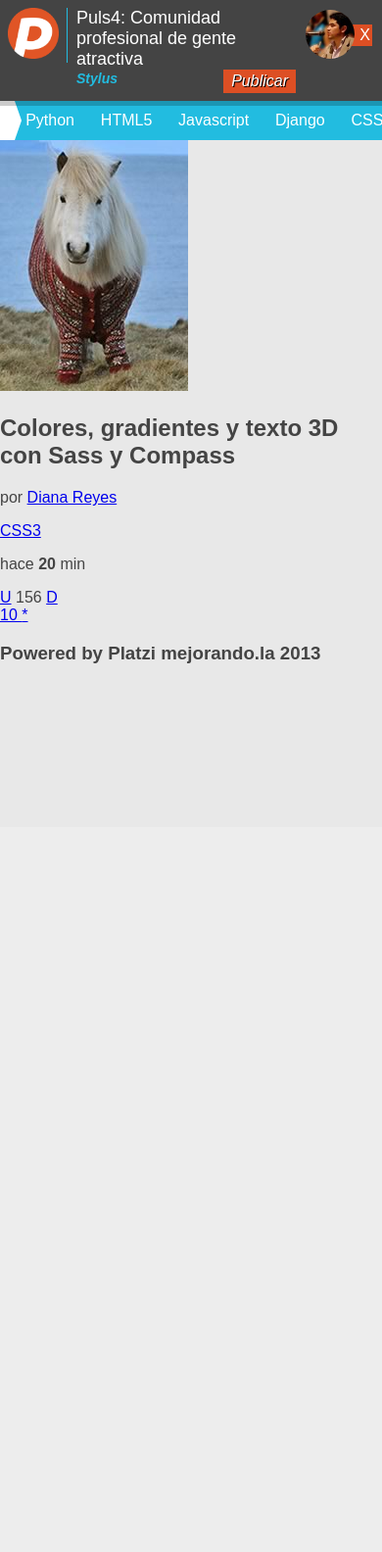
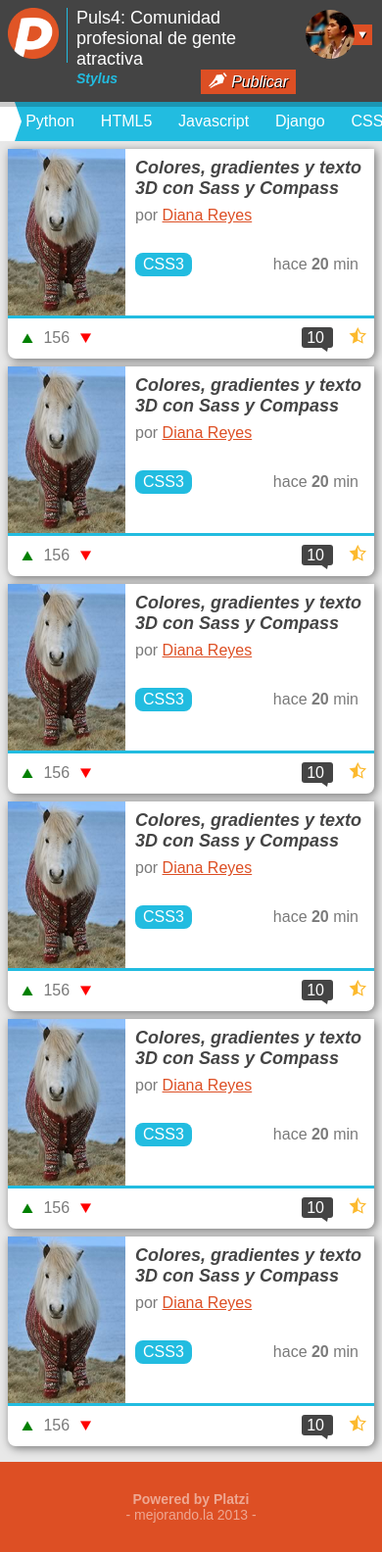
Before and after one commit to gabrielgs/Puls4, a PHP site: page / in a window 390 px wide. Shown: the whole page at 98% size. Before the commit the page ends 677 px from the top, so only its background shows below. Run offline with PHP 8.4, Linux system fonts and the light colour scheme.

Commit message:
Terminando estilo con fuentes y responsive design

```diff
--- a/css/puls4.css
+++ b/css/puls4.css
@@ -1,20 +1,54 @@
+@font-face{font-family:'iconitos';src:url("../fonts/icomoon.eot");src:url("../fonts/icomoon.eot?#iefix") format('embedded-opentype'),url("../fonts/icomoon.ttf") format('truetype'),url("../fonts/icomoon.woff") format('woff'),url("../fonts/icomoon.svg#icomoon") format('svg');font-weight:normal;font-style:normal}
+a{color:#dd4f24}
 body{background:#e8e8e8;color:#444;font-family:Arial;font-size:16px}
+footer{background:#dd4f24;color:rgba(255,255,255,0.5);padding:1em 0;text-align:center;width:100%;}
+footer h3{font-size:14px;font-weight:normal;}
+footer h3 strong{display:block}
+footer h3 .mejor:before,footer h3 .mejor:after{content:" - "}
 header{background:#444;box-shadow:0 5px 0 rgba(0,0,0,0.2);color:#fff;padding:.5em;position:relative;overflow:hidden;z-index:2;}
-header .logo{border-right:1px solid #22bce0;width:60px;}
+header .logo{border-right:1px solid #22bce0;float:left;width:60px;}
 header .logo img{width:52px}
 header .titular{margin:0 80px 0 70px;}
 header .titular .filtro{color:#22bce0;font-size:14px;font-style:italic;font-weight:bold;text-decoration:none}
-header .titular .publicar{background:#dd4f24;color:#fff;float:right;font-style:italic;padding:.2em .5em;text-decoration:none;text-shadow:1px 1px 0 #000}
+header .titular .publicar{background:#dd4f24;color:#fff;float:right;font-style:italic;padding:.2em .5em;text-decoration:none;text-shadow:1px 1px 0 #000;}
+header .titular .publicar:before{content:"\e600";display:inline-block;font-family:"iconitos";margin:0 3px 0 0;text-shadow:none}
 header .titular .titulo{font-size:18px;font-weight:normal;margin:0;padding:0}
 header .usuario{position:absolute;right:10px;top:10px;}
 header .usuario .avatar{margin:0 1.1em 0 0;position:relative;z-index:69;}
 header .usuario .avatar img{border-radius:50%;width:50px}
-header .usuario .flechita{background:#dd4f24;color:#fff;display:block;padding:2px;position:absolute;right:0;text-align:right;text-decoration:none;top:15px;width:50%;z-index:0}
+header .usuario .flechita{background:#dd4f24;color:#fff;display:block;padding:2px;position:absolute;right:0;text-align:right;text-decoration:none;top:15px;width:50%;z-index:0;}
+header .usuario .flechita:after{content:"\e602";display:block;margin:1px 0 0 1px;font-family:"iconitos";text-shadow:1px 1px 0 #000}
 nav{background:#22bce0;border-left:15px solid #fff;position:relative;}
 nav:before{border-bottom:20px solid transparent;border-left:7px solid #fff;border-top:20px solid transparent;content:"";left:0;position:absolute;top:0}
 nav .menu{height:40px;line-height:40px;margin:0;overflow-x:auto;padding:0;white-space:nowrap;}
+nav .menu::-webkit-scrollbar{display:none}
 nav .menu li{display:inline-block;}
 nav .menu li a{color:#fff;display:block;margin:0 .5em;padding:0 .2em;text-decoration:none;}
 nav .menu li a:hover{background:rgba(0,0,0,0.1)}
-.left{float:left}
-.right{float:right}
+.posts{padding:.5em;}
+.posts .post{background:#fff;border-radius:0 0 .5em .5em;box-shadow:2px 2px 10px rgba(0,0,0,0.5);color:#7a7a7a;margin-bottom:.5em;}
+.posts .post .acciones{border-top:3px solid #22bce0;padding:.5em;overflow:hidden;}
+.posts .post .acciones .datos{float:right;position:relative;}
+.posts .post .acciones .datos .comentarios{background:#444;border-radius:3px;color:#fff;margin:0 1em 0 0;padding:2px 5px;text-decoration:none;}
+.posts .post .acciones .datos .comentarios:after{border-left:7px solid transparent;border-right:1px solid transparent;border-top:5px solid #444;content:"";position:absolute;top:100%;right:60%}
+.posts .post .acciones .datos .estrellita{text-decoration:none;}
+.posts .post .acciones .datos .estrellita:after{color:#fcb92d;content:"\e601";font-family:"iconitos";font-size:1.1em}
+.posts .post .acciones .votos{float:left;}
+.posts .post .acciones .votos .down,.posts .post .acciones .votos .up{text-decoration:none;}
+.posts .post .acciones .votos .down:before,.posts .post .acciones .votos .up:before{font-family:"iconitos";font-size:1.5em;vertical-align:middle}
+.posts .post .acciones .votos .down{color:#f00;}
+.posts .post .acciones .votos .down:before{content:"\e602"}
+.posts .post .acciones .votos .up{color:#008000;}
+.posts .post .acciones .votos .up:before{content:"\e603"}
+.posts .post .descripcion .detalles{height:170px;margin-left:130px;}
+.posts .post .descripcion .detalles .autor{margin:.5em 0 2em 0}
+.posts .post .descripcion .detalles .fecha{float:right;margin:0 1em 0 0}
+.posts .post .descripcion .detalles .tag{background:#22bce0;border-radius:.5em;color:#fff;padding:.2em .5em;text-decoration:none}
+.posts .post .descripcion .detalles .titulo{color:#444;font-size:18px;font-style:italic;margin:0;padding:.5em .5em 0 0}
+.posts .post .descripcion .imagen{float:left;}
+.posts .post .descripcion .imagen img{height:170px;vertical-align:top;width:120px}
+@media screen and (min-width: 768px){header .titular .publicar{font-size:1.1em;padding-left:3em;position:relative;}
+header .titular .publicar:before{font-size:2.5em;left:0;position:absolute;top:-10px}
+.posts .post{display:inline-block;width:48%;vertical-align:top;}
+.posts .post:nth-child(odd){margin-right:2%}
+}
--- a/css/puls4.styl
+++ b/css/puls4.styl
@@ -1,12 +1,46 @@
 azul = #22BCE0
 naranja = #DD4F24
+gris_texto = #7A7A7A
 gris_oscuro = #444
+
+@font-face {
+	font-family: 'iconitos';
+	src:url('../fonts/icomoon.eot');
+	src:url('../fonts/icomoon.eot?#iefix') format('embedded-opentype'),
+		url('../fonts/icomoon.ttf') format('truetype'),
+		url('../fonts/icomoon.woff') format('woff'),
+		url('../fonts/icomoon.svg#icomoon') format('svg');
+	font-weight: normal;
+	font-style: normal;
+}
+
+a
+	color naranja
 
 body
 	background #E8E8E8
 	color gris_oscuro
 	font-family Arial
 	font-size 16px
+
+footer
+	background naranja
+	color rgba(white, 0.5)
+	padding 1em 0
+	text-align center
+	width 100%
+
+	h3
+		font-size 14px
+		font-weight normal
+
+		strong
+			display block
+
+		.mejor
+			&:before
+			&:after
+				content " - "
 
 header
 	background gris_oscuro
@@ -19,6 +53,7 @@ header
 
 	.logo
 		border-right 1px solid azul
+		float left
 		width 60px
 
 		img
@@ -42,6 +77,13 @@ header
 			padding 0.2em 0.5em
 			text-decoration none
 			text-shadow 1px 1px 0px black
+
+			&:before
+				content "\e600"
+				display inline-block
+				font-family "iconitos"
+				margin 0 3px 0 0
+				text-shadow none
 
 		.titulo
 			font-size 18px
@@ -76,6 +118,13 @@ header
 			width 50%
 			z-index 0
 
+			&:after
+				content "\e602"
+				display block
+				margin 1px 0 0 1px
+				font-family "iconitos"
+				text-shadow 1px 1px 0px black
+
 nav
 	background azul
 	border-left 15px solid white
@@ -97,6 +146,9 @@ nav
 		padding 0
 		white-space nowrap
 
+		&::-webkit-scrollbar
+			display none
+
 		li
 			display inline-block
 
@@ -110,8 +162,125 @@ nav
 				&:hover
 					background rgba(black,0.1)
 
-.left
-	float left
+.posts
+	padding 0.5em
 
-.right
-	float right
+	.post
+		background white
+		border-radius 0 0 0.5em 0.5em
+		box-shadow 2px 2px 10px rgba(black, 0.5)
+		color gris_texto
+		margin-bottom 0.5em
+
+		.acciones
+			border-top 3px solid azul
+			padding 0.5em
+			overflow hidden
+
+			.datos
+				float right
+				position relative
+
+				.comentarios
+					background gris_oscuro
+					border-radius 3px
+					color white
+					margin 0 1em 0 0
+					padding 2px 5px
+					text-decoration none
+
+					&:after
+						border-left 7px solid transparent
+						border-right 1px solid transparent
+						border-top 5px solid gris_oscuro
+						content ""
+						position absolute
+						top 100%
+						right 60%
+
+				.estrellita
+					text-decoration none
+
+					&:after
+						color #FCB92D
+						content "\e601"
+						font-family "iconitos"
+						font-size 1.1em
+
+			.votos
+				float left
+
+				.down
+				.up
+					text-decoration none
+					&:before
+						font-family "iconitos"
+						font-size 1.5em
+						vertical-align middle
+
+				.down
+					color red
+					&:before
+						content "\e602"
+
+				.up
+					color green
+					&:before
+						content "\e603"
+
+		.descripcion
+
+			.detalles
+				height 170px
+				margin-left 130px
+
+				.autor
+					margin 0.5em 0 2em 0
+
+				.fecha
+					float right
+					margin 0 1em 0 0
+
+				.tag
+					background azul
+					border-radius 0.5em
+					color white
+					padding 0.2em 0.5em
+					text-decoration none
+
+				.titulo
+					color gris_oscuro
+					font-size 18px
+					font-style italic
+					margin 0
+					padding 0.5em 0.5em 0 0
+
+			.imagen
+				float left
+
+				img
+					height 170px
+					vertical-align top
+					width 120px
+
+@media screen and (min-width: 768px)
+
+	header
+		.titular
+			.publicar
+				font-size 1.1em
+				padding-left 3em
+				position relative
+				&:before
+					font-size 2.5em
+					left 0
+					position absolute
+					top -10px
+
+	.posts
+		.post
+			display inline-block
+			width 48%
+			vertical-align top
+			&:nth-child(odd)
+				margin-right 2%
--- a/index.html
+++ b/index.html
@@ -10,7 +10,7 @@
 </head>
 <body>
 	<header>
-		<div class="logo left">
+		<div class="logo">
 			<img src="imagenes/logo.png" alt="Puls4">
 		</div>
 		<div class="titular">
@@ -30,9 +30,7 @@
 			<figure class="avatar">
 				<img src="imagenes/avatar.jpg" alt="nevi">
 			</figure>
-			<a class="flechita" href="#">
-				X
-			</a>
+			<a class="flechita" href="#"></a>
 		</div>
 	</header>
 	<nav>
@@ -68,15 +66,165 @@
 			</div>
 			<div class="acciones">
 				<div class="votos">
-					<a href="#" class="up">U</a>
+					<a href="#" class="up"></a>
 					<span class="total">156</span>
-					<a href="#" class="down">D</a>
+					<a href="#" class="down"></a>
 				</div>
 				<div class="datos">
 					<a href="#" class="comentarios">
 						10
 					</a>
-					<a href="#" class="estrellita">*</a>
+					<a href="#" class="estrellita"></a>
+				</div>
+			</div>
+		</article>
+		<article class="post">
+			<div class="descripcion">
+				<figure class="imagen">
+					<img src="imagenes/foto.jpg" />
+				</figure>
+				<div class="detalles">
+					<h2 class="titulo">
+						Colores, gradientes y texto 3D con Sass y Compass
+					</h2>
+					<p class="autor">
+						por <a href="#">Diana Reyes</a>
+					</p>
+					<a href="#" class="tag">CSS3</a>
+					<p class="fecha">hace <strong>20</strong> min</p>
+				</div>
+			</div>
+			<div class="acciones">
+				<div class="votos">
+					<a href="#" class="up"></a>
+					<span class="total">156</span>
+					<a href="#" class="down"></a>
+				</div>
+				<div class="datos">
+					<a href="#" class="comentarios">
+						10
+					</a>
+					<a href="#" class="estrellita"></a>
+				</div>
+			</div>
+		</article>
+		<article class="post">
+			<div class="descripcion">
+				<figure class="imagen">
+					<img src="imagenes/foto.jpg" />
+				</figure>
+				<div class="detalles">
+					<h2 class="titulo">
+						Colores, gradientes y texto 3D con Sass y Compass
+					</h2>
+					<p class="autor">
+						por <a href="#">Diana Reyes</a>
+					</p>
+					<a href="#" class="tag">CSS3</a>
+					<p class="fecha">hace <strong>20</strong> min</p>
+				</div>
+			</div>
+			<div class="acciones">
+				<div class="votos">
+					<a href="#" class="up"></a>
+					<span class="total">156</span>
+					<a href="#" class="down"></a>
+				</div>
+				<div class="datos">
+					<a href="#" class="comentarios">
+						10
+					</a>
+					<a href="#" class="estrellita"></a>
+				</div>
+			</div>
+		</article>
+		<article class="post">
+			<div class="descripcion">
+				<figure class="imagen">
+					<img src="imagenes/foto.jpg" />
+				</figure>
+				<div class="detalles">
+					<h2 class="titulo">
+						Colores, gradientes y texto 3D con Sass y Compass
+					</h2>
+					<p class="autor">
+						por <a href="#">Diana Reyes</a>
+					</p>
+					<a href="#" class="tag">CSS3</a>
+					<p class="fecha">hace <strong>20</strong> min</p>
+				</div>
+			</div>
+			<div class="acciones">
+				<div class="votos">
+					<a href="#" class="up"></a>
+					<span class="total">156</span>
+					<a href="#" class="down"></a>
+				</div>
+				<div class="datos">
+					<a href="#" class="comentarios">
+						10
+					</a>
+					<a href="#" class="estrellita"></a>
+				</div>
+			</div>
+		</article>
+		<article class="post">
+			<div class="descripcion">
+				<figure class="imagen">
+					<img src="imagenes/foto.jpg" />
+				</figure>
+				<div class="detalles">
+					<h2 class="titulo">
+						Colores, gradientes y texto 3D con Sass y Compass
+					</h2>
+					<p class="autor">
+						por <a href="#">Diana Reyes</a>
+					</p>
+					<a href="#" class="tag">CSS3</a>
+					<p class="fecha">hace <strong>20</strong> min</p>
+				</div>
+			</div>
+			<div class="acciones">
+				<div class="votos">
+					<a href="#" class="up"></a>
+					<span class="total">156</span>
+					<a href="#" class="down"></a>
+				</div>
+				<div class="datos">
+					<a href="#" class="comentarios">
+						10
+					</a>
+					<a href="#" class="estrellita"></a>
+				</div>
+			</div>
+		</article>
+		<article class="post">
+			<div class="descripcion">
+				<figure class="imagen">
+					<img src="imagenes/foto.jpg" />
+				</figure>
+				<div class="detalles">
+					<h2 class="titulo">
+						Colores, gradientes y texto 3D con Sass y Compass
+					</h2>
+					<p class="autor">
+						por <a href="#">Diana Reyes</a>
+					</p>
+					<a href="#" class="tag">CSS3</a>
+					<p class="fecha">hace <strong>20</strong> min</p>
+				</div>
+			</div>
+			<div class="acciones">
+				<div class="votos">
+					<a href="#" class="up"></a>
+					<span class="total">156</span>
+					<a href="#" class="down"></a>
+				</div>
+				<div class="datos">
+					<a href="#" class="comentarios">
+						10
+					</a>
+					<a href="#" class="estrellita"></a>
 				</div>
 			</div>
 		</article>
```
Also changed, not shown: fonts/icomoon.ttf (added), fonts/icomoon.woff (added), 2 other files.
